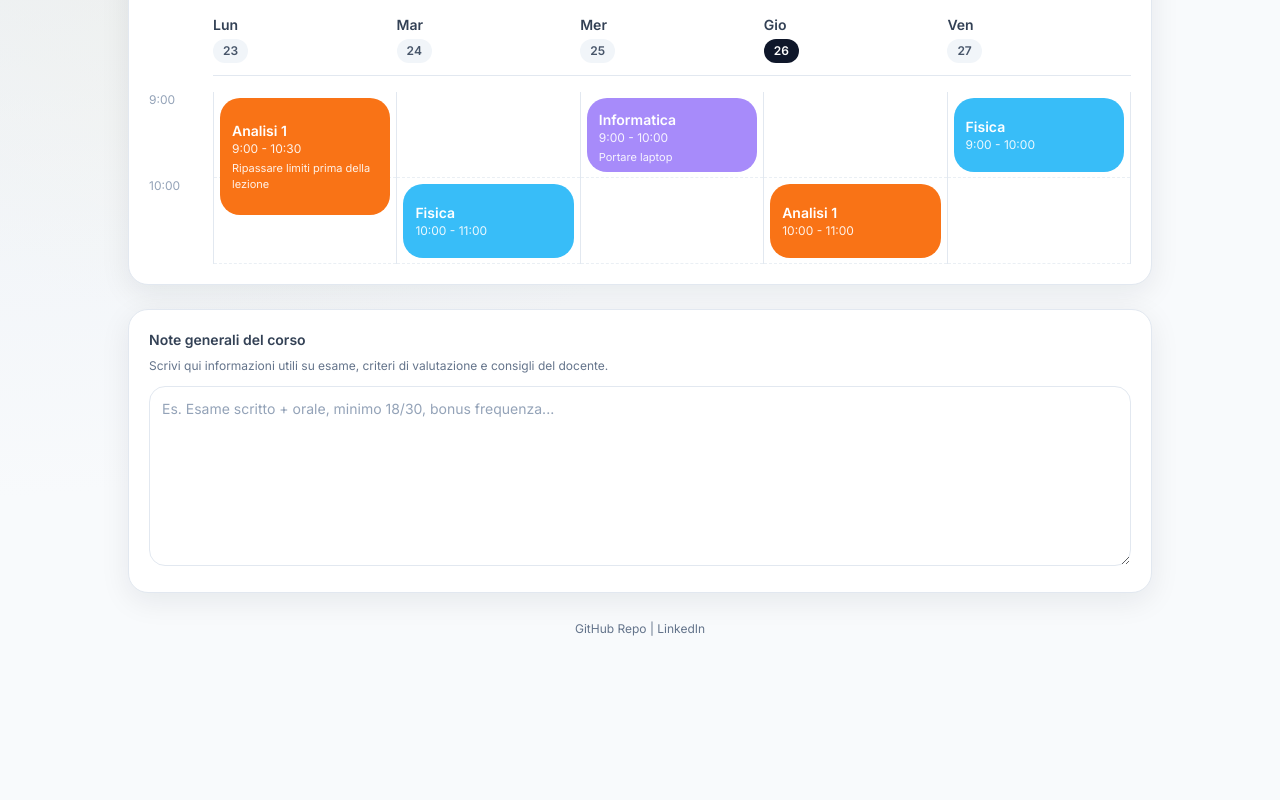
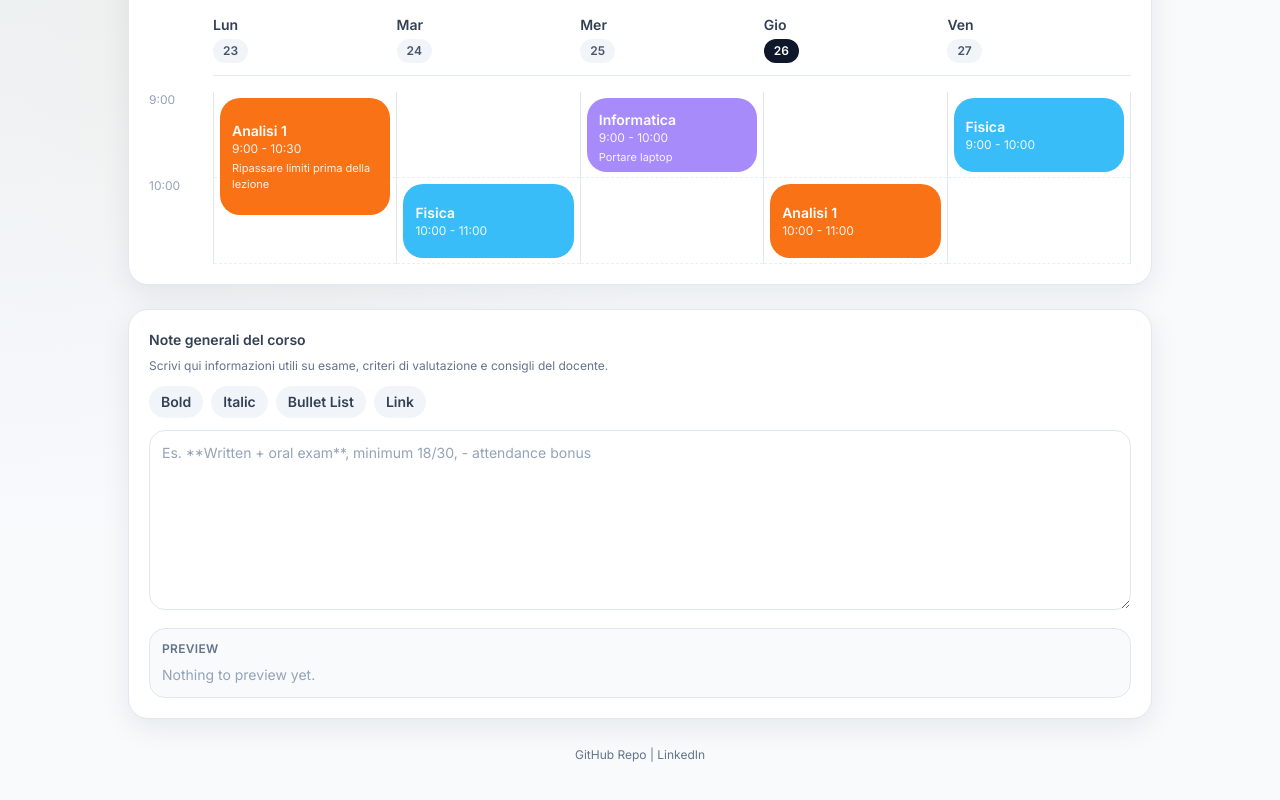
Before and after one commit to MarianoAkaMery/MyUniversityPlan-by-Some-LLMS, a React (Vite) app: page / in a window 1280 px wide. Shown: the part 440-1240 px from the top of the page. Before the commit the page ends 1125 px from the top, so only its background shows below. Built offline with nearby package versions, Linux system fonts and the light colour scheme.

Commit message:
Added possibility to export notes + format them

```diff
--- a/src/App.tsx
+++ b/src/App.tsx
@@ -22,6 +22,7 @@ type BackupPayload = {
   exportedAt: string;
   username: string;
   courseNotes: string;
+  generalCourseNotes: string;
   calendarWindow: CalendarWindow | null;
   schedule: ScheduleState;
 };
@@ -72,6 +73,88 @@ const sanitizeFilename = (raw: string) => {
   return cleaned || "unitrack-backup";
 };
 
+const parseInlineMarkdown = (text: string): React.ReactNode[] => {
+  const nodes: React.ReactNode[] = [];
+  const regex = /(\*\*[^*]+\*\*|\*[^*]+\*|\[[^\]]+\]\((https?:\/\/[^)\s]+)\))/g;
+  let lastIndex = 0;
+  let match: RegExpExecArray | null;
+
+  while ((match = regex.exec(text)) !== null) {
+    if (match.index > lastIndex) {
+      nodes.push(text.slice(lastIndex, match.index));
+    }
+
+    const token = match[0];
+    if (token.startsWith("**") && token.endsWith("**")) {
+      nodes.push(<strong key={`${match.index}-b`}>{token.slice(2, -2)}</strong>);
+    } else if (token.startsWith("*") && token.endsWith("*")) {
+      nodes.push(<em key={`${match.index}-i`}>{token.slice(1, -1)}</em>);
+    } else {
+      const linkMatch = /^\[([^\]]+)\]\((https?:\/\/[^)\s]+)\)$/.exec(token);
+      if (linkMatch) {
+        nodes.push(
+          <a
+            key={`${match.index}-l`}
+            href={linkMatch[2]}
+            target="_blank"
+            rel="noreferrer"
+            className="underline text-sky-700"
+          >
+            {linkMatch[1]}
+          </a>
+        );
+      } else {
+        nodes.push(token);
+      }
+    }
+    lastIndex = regex.lastIndex;
+  }
+
+  if (lastIndex < text.length) {
+    nodes.push(text.slice(lastIndex));
+  }
+
+  return nodes;
+};
+
+const renderMarkdownPreview = (markdown: string) => {
+  const lines = markdown.split("\n");
+  const blocks: React.ReactNode[] = [];
+  let listItems: string[] = [];
+
+  const flushList = () => {
+    if (listItems.length === 0) return;
+    blocks.push(
+      <ul key={`ul-${blocks.length}`} className="list-disc space-y-1 pl-5">
+        {listItems.map((item, index) => (
+          <li key={`${item}-${index}`}>{parseInlineMarkdown(item)}</li>
+        ))}
+      </ul>
+    );
+    listItems = [];
+  };
+
+  lines.forEach((line, index) => {
+    if (line.startsWith("- ")) {
+      listItems.push(line.slice(2));
+      return;
+    }
+    flushList();
+    if (line.trim() === "") {
+      blocks.push(<div key={`sp-${index}`} className="h-2" />);
+    } else {
+      blocks.push(
+        <p key={`p-${index}`} className="leading-relaxed">
+          {parseInlineMarkdown(line)}
+        </p>
+      );
+    }
+  });
+  flushList();
+
+  return blocks;
+};
+
 const AppContent = () => {
   const { subjects, lessons, isLessonCompleted, getWeekProgress, replaceSchedule, completedByDate } =
     useScheduleStore();
@@ -84,6 +167,7 @@ const AppContent = () => {
   const [draftEndHour, setDraftEndHour] = React.useState("15");
   const [draftUsername, setDraftUsername] = React.useState("Studente");
   const fileInputRef = React.useRef<HTMLInputElement>(null);
+  const notesTextareaRef = React.useRef<HTMLTextAreaElement>(null);
 
   const MIN_WEEK_OFFSET = -52;
   const MAX_WEEK_OFFSET = 52;
@@ -176,6 +260,7 @@ const AppContent = () => {
       exportedAt: new Date().toISOString(),
       username,
       courseNotes,
+      generalCourseNotes: courseNotes,
       calendarWindow,
       schedule: {
         subjects,
@@ -210,8 +295,14 @@ const AppContent = () => {
       setUsername(parsed.username.trim());
     }
 
-    if (typeof parsed.courseNotes === "string") {
-      setCourseNotes(parsed.courseNotes);
+    const importedNotes =
+      typeof parsed.courseNotes === "string"
+        ? parsed.courseNotes
+        : typeof parsed.generalCourseNotes === "string"
+          ? parsed.generalCourseNotes
+          : null;
+    if (typeof importedNotes === "string") {
+      setCourseNotes(importedNotes);
     }
 
     if (parsed.calendarWindow === null) {
@@ -235,6 +326,58 @@ const AppContent = () => {
     } catch {
       window.alert("Impossibile importare il file selezionato.");
     }
+  };
+
+  const updateCourseNotes = (nextValue: string, selectionStart?: number, selectionEnd?: number) => {
+    setCourseNotes(nextValue);
+    window.requestAnimationFrame(() => {
+      const textarea = notesTextareaRef.current;
+      if (!textarea) return;
+      if (typeof selectionStart === "number" && typeof selectionEnd === "number") {
+        textarea.focus();
+        textarea.setSelectionRange(selectionStart, selectionEnd);
+      }
+    });
+  };
+
+  const wrapSelection = (prefix: string, suffix: string) => {
+    const textarea = notesTextareaRef.current;
+    if (!textarea) return;
+    const start = textarea.selectionStart;
+    const end = textarea.selectionEnd;
+    const selected = courseNotes.slice(start, end) || "text";
+    const next = `${courseNotes.slice(0, start)}${prefix}${selected}${suffix}${courseNotes.slice(end)}`;
+    const caretStart = start + prefix.length;
+    const caretEnd = caretStart + selected.length;
+    updateCourseNotes(next, caretStart, caretEnd);
+  };
+
+  const addBulletList = () => {
+    const textarea = notesTextareaRef.current;
+    if (!textarea) return;
+    const start = textarea.selectionStart;
+    const end = textarea.selectionEnd;
+    const selected = courseNotes.slice(start, end);
+    const content = selected || "Item";
+    const bulleted = content
+      .split("\n")
+      .map((line) => (line.trim() ? `- ${line}` : "- "))
+      .join("\n");
+    const next = `${courseNotes.slice(0, start)}${bulleted}${courseNotes.slice(end)}`;
+    updateCourseNotes(next, start, start + bulleted.length);
+  };
+
+  const addLink = () => {
+    const textarea = notesTextareaRef.current;
+    if (!textarea) return;
+    const start = textarea.selectionStart;
+    const end = textarea.selectionEnd;
+    const selected = courseNotes.slice(start, end) || "Resource";
+    const url = window.prompt("Insert URL", "https://");
+    if (!url) return;
+    const markdownLink = `[${selected}](${url.trim()})`;
+    const next = `${courseNotes.slice(0, start)}${markdownLink}${courseNotes.slice(end)}`;
+    updateCourseNotes(next, start, start + markdownLink.length);
   };
 
   const weeklyStats = subjects
@@ -419,12 +562,37 @@ const AppContent = () => {
           <p className="mb-3 text-xs text-slate-500">
             Scrivi qui informazioni utili su esame, criteri di valutazione e consigli del docente.
           </p>
+          <div className="mb-3 flex flex-wrap gap-2">
+            <Button type="button" variant="secondary" className="h-8 px-3" onClick={() => wrapSelection("**", "**")}>
+              Bold
+            </Button>
+            <Button type="button" variant="secondary" className="h-8 px-3" onClick={() => wrapSelection("*", "*")}>
+              Italic
+            </Button>
+            <Button type="button" variant="secondary" className="h-8 px-3" onClick={addBulletList}>
+              Bullet List
+            </Button>
+            <Button type="button" variant="secondary" className="h-8 px-3" onClick={addLink}>
+              Link
+            </Button>
+          </div>
           <textarea
+            ref={notesTextareaRef}
             value={courseNotes}
             onChange={(event) => setCourseNotes(event.target.value)}
-            placeholder="Es. Esame scritto + orale, minimo 18/30, bonus frequenza..."
+            placeholder="Es. **Written + oral exam**, minimum 18/30, - attendance bonus"
             className="min-h-[180px] w-full rounded-xl border border-slate-200 bg-white p-3 text-sm text-slate-700 placeholder:text-slate-400 focus:outline-none focus:ring-2 focus:ring-slate-300"
           />
+          <div className="mt-3 rounded-xl border border-slate-200 bg-slate-50 p-3">
+            <div className="mb-2 text-xs font-semibold uppercase tracking-wide text-slate-500">Preview</div>
+            <div className="space-y-1 text-sm text-slate-700">
+              {courseNotes.trim() ? (
+                renderMarkdownPreview(courseNotes)
+              ) : (
+                <p className="text-slate-400">Nothing to preview yet.</p>
+              )}
+            </div>
+          </div>
         </section>
 
         <footer className="pb-2 pt-1 text-center text-xs text-slate-500">
```
